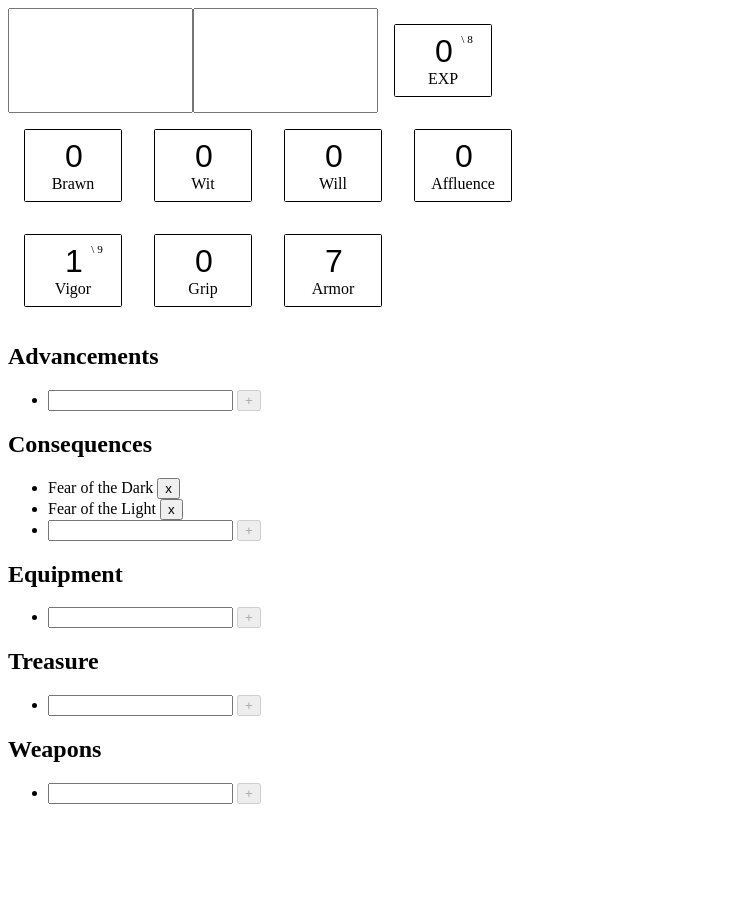
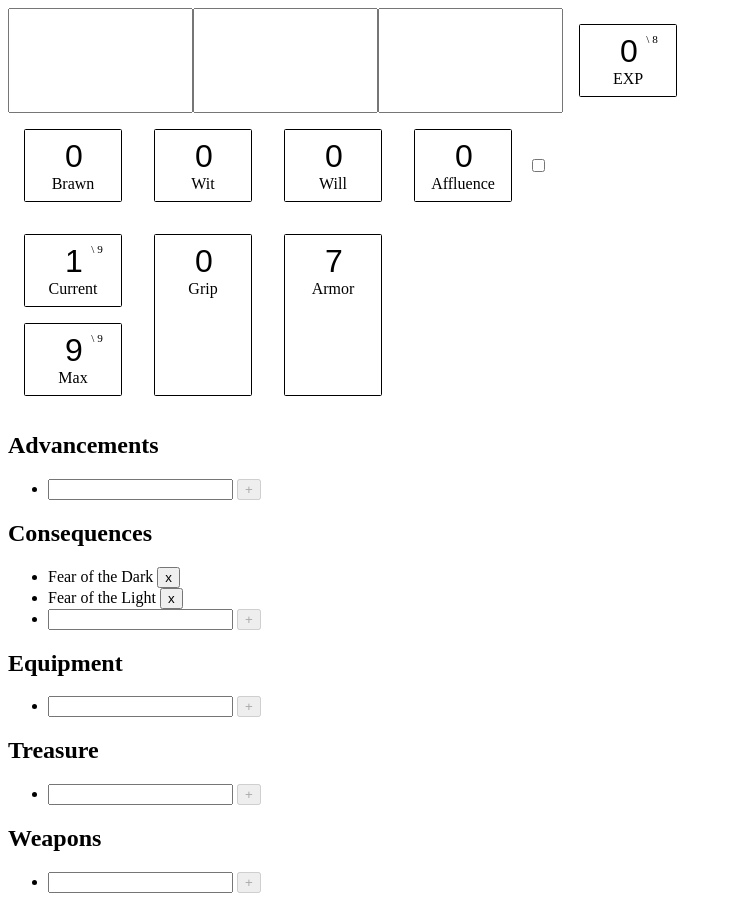
Before and after one commit to ricardolino/blb-sheet, a SvelteKit app: page / in a window 1280 px wide. Shown: the whole page, without its empty margins (0-732 px from the left). Before the commit the page ends 820 px from the top, so only its background shows below. Built offline with nearby package versions, Linux system fonts and the light colour scheme.

Commit message:
new fields

```diff
--- a/src/routes/+page.svelte
+++ b/src/routes/+page.svelte
@@ -2,6 +2,7 @@
 	import Attribute from '../lib/Attribute.svelte';
 	import ItemList from '../lib/ItemList.svelte';
 
+	let player = '';
 	let name = '';
 	let archtype = '';
 	let experience = 0;
@@ -17,6 +18,7 @@
 	};
 	let grip = 0;
 	let armor = 7;
+	let inFight = false;
 
 	let consequences = [
 		{
@@ -30,7 +32,8 @@
 	];
 </script>
 
-<div class="info">
+<div class="info" class:hidden="{inFight === true}">
+	<input bind:value={player} />
 	<input bind:value={name} />
 	<input bind:value={archtype} />
 	<Attribute name="EXP" value={experience} min={0} max={8} />
@@ -41,10 +44,14 @@
 	<Attribute name="Wit" value={wit} />
 	<Attribute name="Will" value={will} />
 	<Attribute name="Affluence" value={affluence} />
+	<input type="checkbox" bind:value={inFight} />
 </div>
 
 <div class="well-being">
-    <Attribute name="Vigor" value={vigor.current} min={1} max={vigor.max} />
+	<div class="vigor">
+		<Attribute name="Current" value={vigor.current} min={1} max={vigor.max} />
+		<Attribute name="Max" value={vigor.max} min={1} max={vigor.max} />
+	</div>
     <Attribute name="Grip" value={grip} min={1} />
     <Attribute name="Armor" value={armor} min={7} />
 </div>
@@ -60,13 +67,13 @@
 <ItemList name="Weapons" list={[]} />
 
 <style>
-	* {
-		all: none;
-	}
-
 	.info,
 	.stats,
 	.well-being {
 		display: flex;
 	}
+
+	.hidden {
+		display: none;
+	}
 </style>
```
